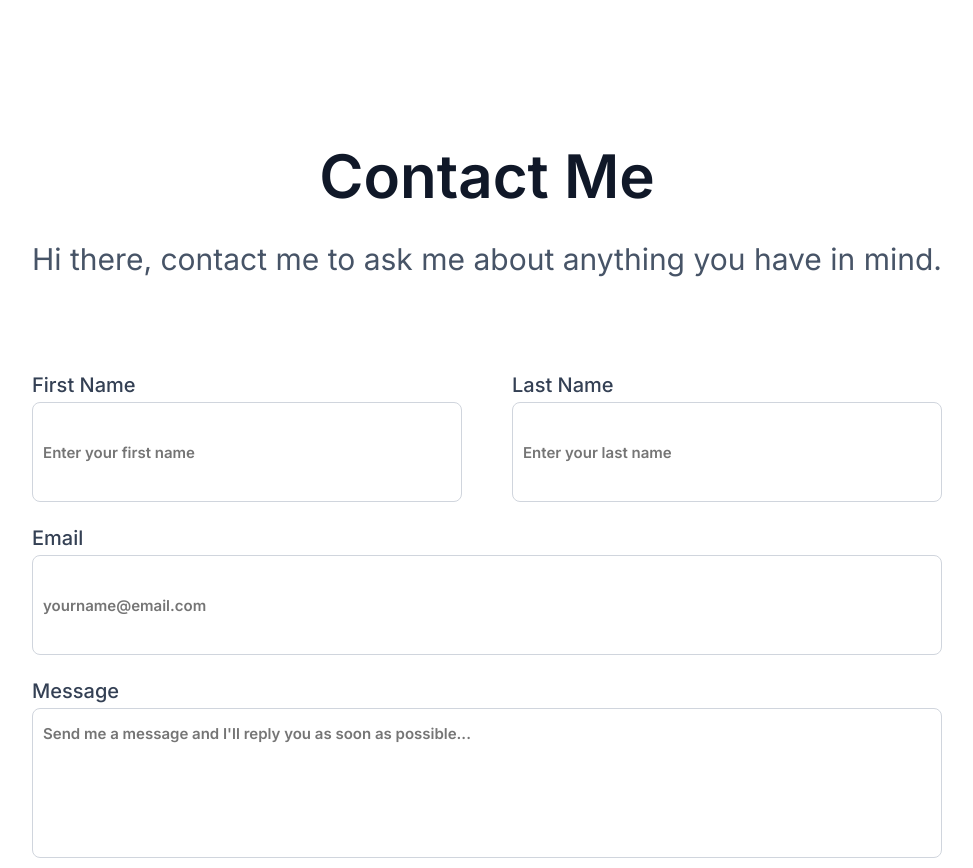
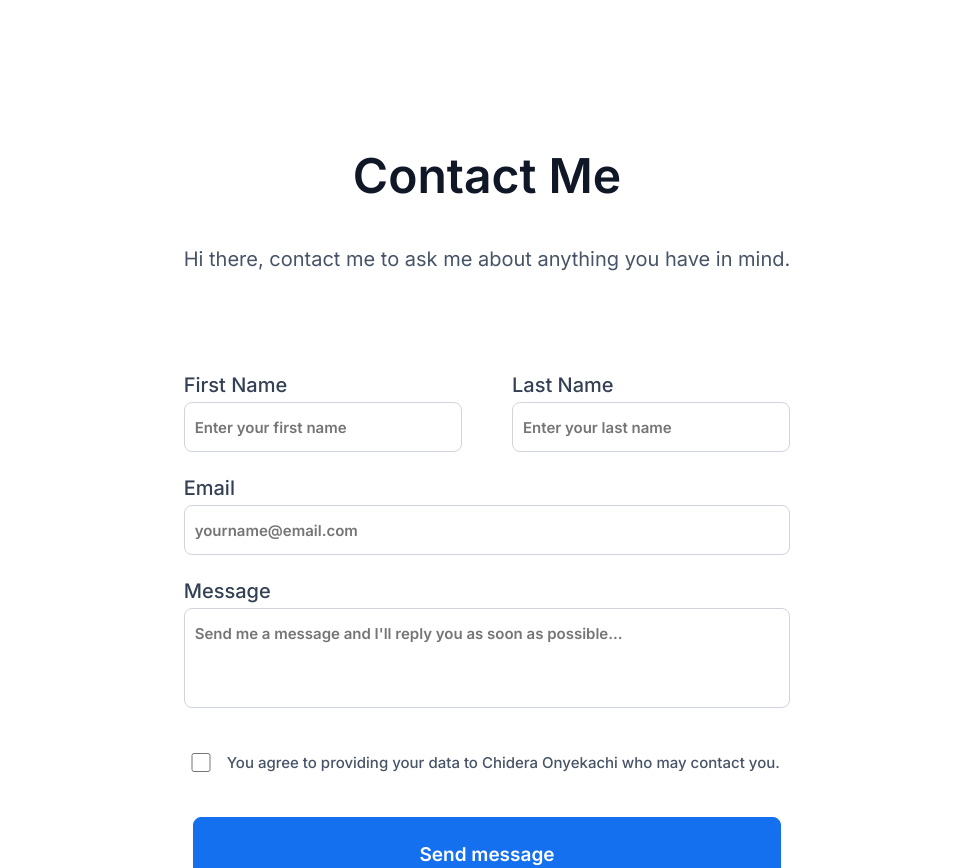
Before and after one commit to ChideraDev/Zuri-first-task, a React (Create React App) app: page /#/contact in a window 1280 px wide. Shown: the top 868 px of the page, without its empty margins (153-1126 px from the left). Built offline with nearby package versions, Linux system fonts and the light colour scheme.

Commit message:
change heights and fonts size

```diff
--- a/src/index.css
+++ b/src/index.css
@@ -118,14 +118,14 @@ font-size: 20px;
 }
 #contact_heading{
   font-weight: 600;
-font-size: 60px;
+font-size: 48px;
 color: #101828;
 margin: 0;
 
 }
 #contact_about{
   font-weight: 400;
-font-size: 30px;
+font-size: 20px;
 line-height: 30px;
 margin: 0;
 color: #475467;
@@ -147,7 +147,7 @@ margin-top: 20px ;
 }
 
 #first_name, #last_name{
-  height: 100px;
+  height: 50px;
   border: 1px solid #D0D5DD;
   border-radius:8px;
  text-align: start;
@@ -164,7 +164,7 @@ color: #101828;
   width: 100%;
 }
 #email{
-  height: 100px;
+  height: 50px;
   border: 1px solid #D0D5DD;
   border-radius:8px;
   text-align: start;
@@ -177,7 +177,7 @@ color: #101828;
 
 #message{
   resize: none;
-  height: 150px;
+  height: 100px;
   border: 1px solid #D0D5DD;
   border-radius:8px;
  text-align: start;
@@ -195,17 +195,16 @@ outline: none;
   align-items: center;
   line-height: 33px;
   font-weight: 500;
-font-size: 20px;
+font-size: 15px;
 color: #475467;
 margin-top: 38px ;
 gap: 10px;
 }
 
 #checkbox{
-  width: 37px;
-  height: 33px;
+  width: 26px;
+  height: 19px;
   cursor: pointer;
-  border-radius: 30px !important;
   border: 1px solid #D0D5DD;
 }
 
```
